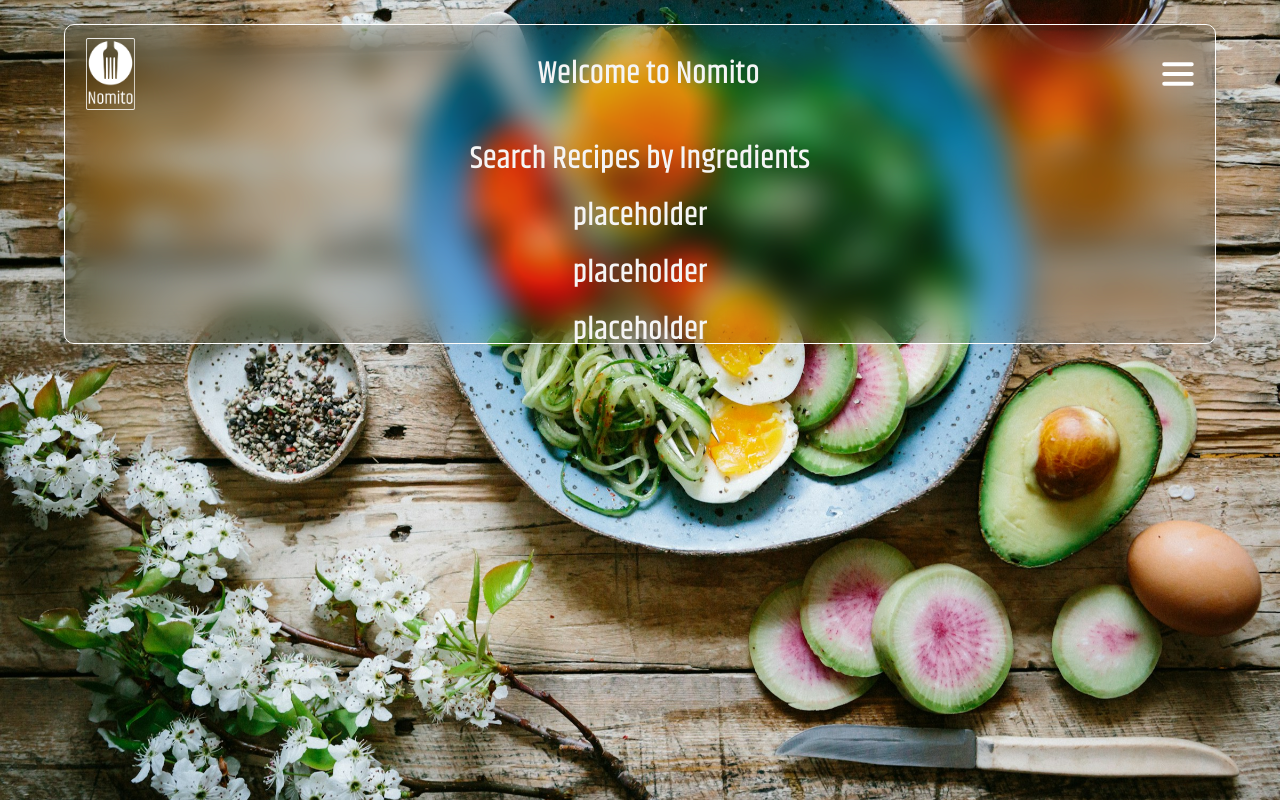
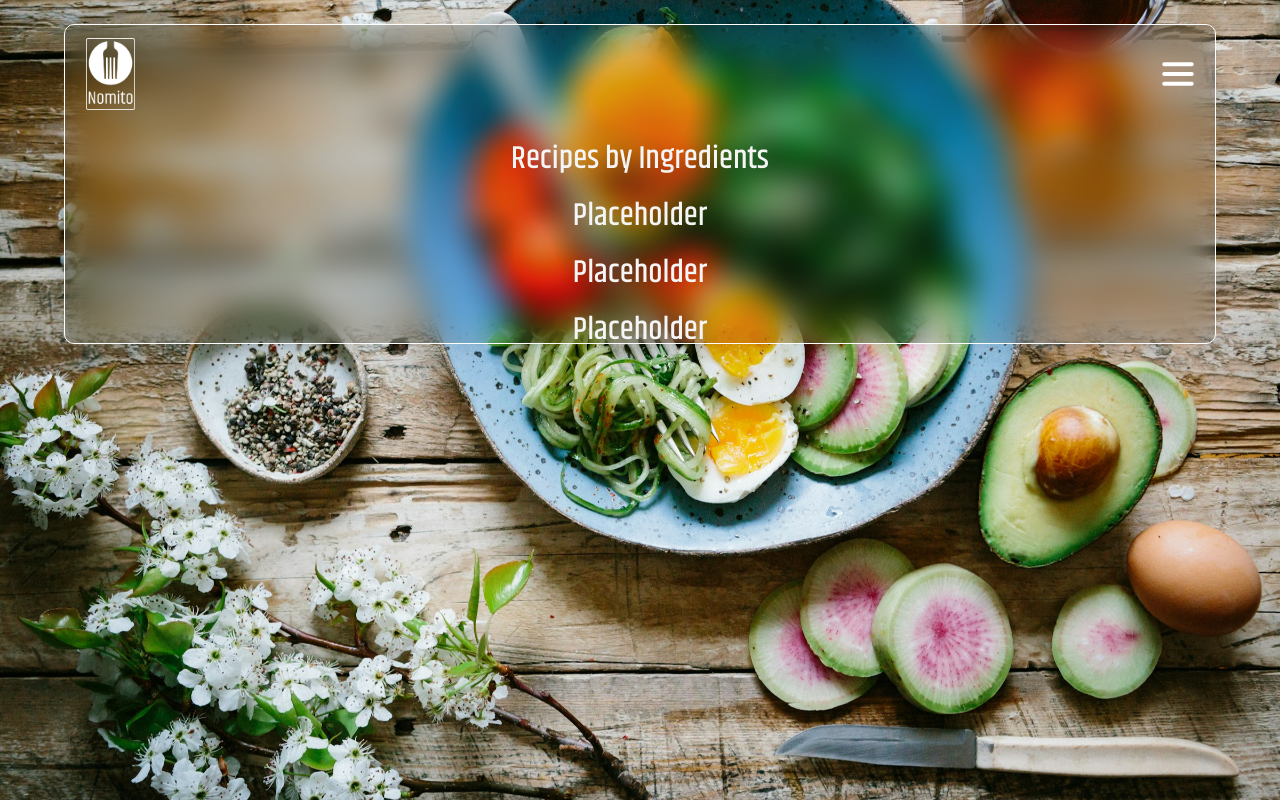
Before and after one commit to AdrianKnudsen/nomito, a Next.js app: page / in a window 1280 px wide. Both pictures are taken after a click on the button "Open menu". Built offline with nearby package versions, Linux system fonts and the light colour scheme.

Commit message:
Add dynamic nav title and menu actions to NavBar
NavBar now accepts navTitle and onSetTitle props to allow dynamic updating of the navigation title. Menu items can trigger title changes, and the layout sets the title when showing the search bar.

```diff
--- a/app/components/NavBar.js
+++ b/app/components/NavBar.js
@@ -4,7 +4,7 @@ import Image from "next/image";
 
 const ANIMATION_DURATION = 2000;
 
-export default function NavBar({ onShowSearchBar }) {
+export default function NavBar({ onShowSearchBar, onSetTitle, navTitle }) {
   const [expanded, setExpanded] = useState(false);
   const [showMenuContent, setShowMenuContent] = useState(false);
 
@@ -35,7 +35,7 @@ export default function NavBar({ onShowSearchBar }) {
           width={100}
           height={100}
         />
-        <div className={styles.title}>Welcome to Nomito</div>
+        <div className={styles.title}>{navTitle}</div>
         <button
           className={styles.menuButton}
           aria-label="Open menu"
@@ -60,10 +60,16 @@ export default function NavBar({ onShowSearchBar }) {
         {showMenuContent && (
           <div className={styles.menuContent}>
             <ul>
-              <li onClick={onShowSearchBar}>Search Recipes by Ingredients</li>
-              <li>placeholder</li>
-              <li>placeholder</li>
-              <li>placeholder</li>
+              <li onClick={onShowSearchBar}>Recipes by Ingredients</li>
+              <li onClick={() => onSetTitle && onSetTitle("Placeholder")}>
+                Placeholder
+              </li>
+              <li onClick={() => onSetTitle && onSetTitle("Placeholder")}>
+                Placeholder
+              </li>
+              <li onClick={() => onSetTitle && onSetTitle("Placeholder")}>
+                Placeholder
+              </li>
             </ul>
           </div>
         )}
--- a/app/layout.js
+++ b/app/layout.js
@@ -22,11 +22,19 @@ const khand = Khand({
 export default function RootLayout({ children }) {
   const [showSearchBar, setShowSearchBar] = useState(false);
   const [ingredients, setIngredients] = useState("");
+  const [navTitle, setNavTitle] = useState("");
 
   return (
     <html lang="en">
       <body className={`${khand.variable}`}>
-        <NavBar onShowSearchBar={() => setShowSearchBar(true)} />
+        <NavBar
+          onShowSearchBar={() => {
+            setShowSearchBar(true);
+            setNavTitle("Recipes by Ingredients");
+          }}
+          onSetTitle={setNavTitle}
+          navTitle={navTitle}
+        />
         {showSearchBar && <SearchBar onSearch={setIngredients} />}
         <Result ingredients={ingredients} />
         {children}
```
